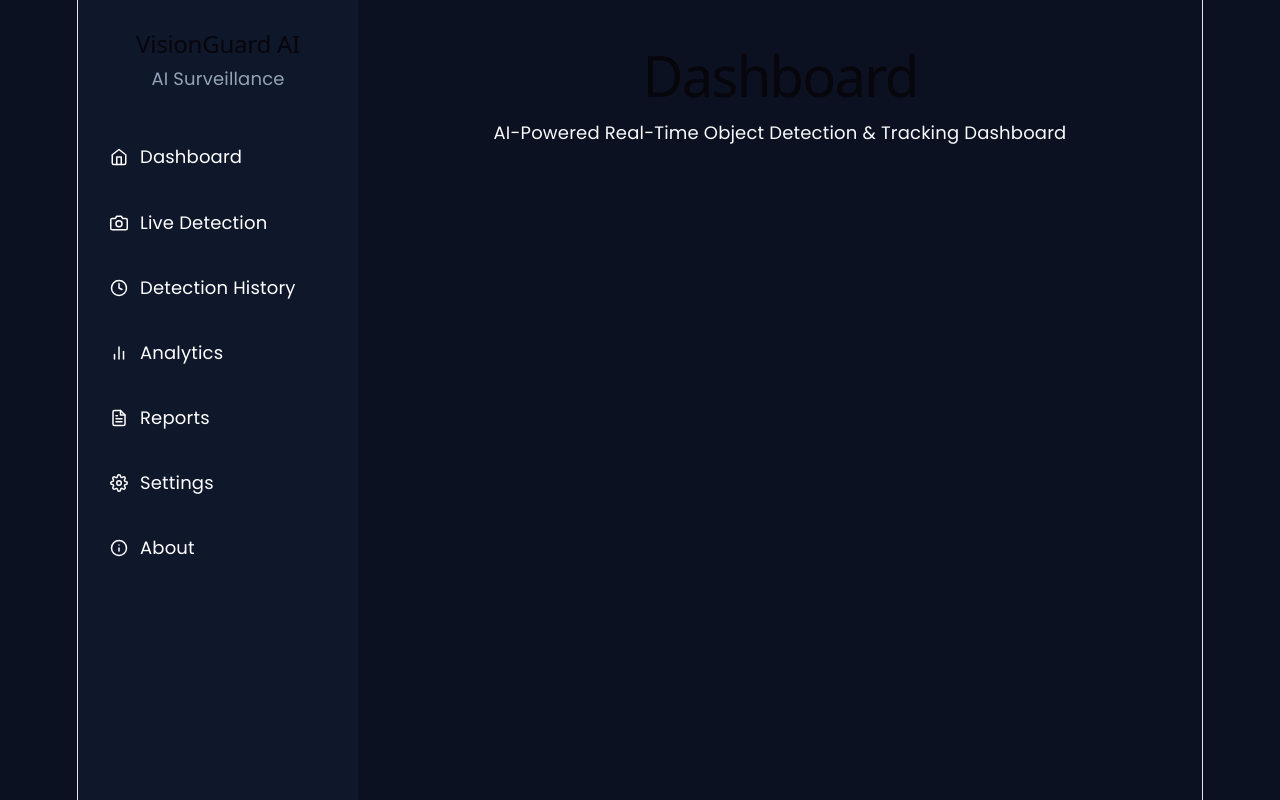
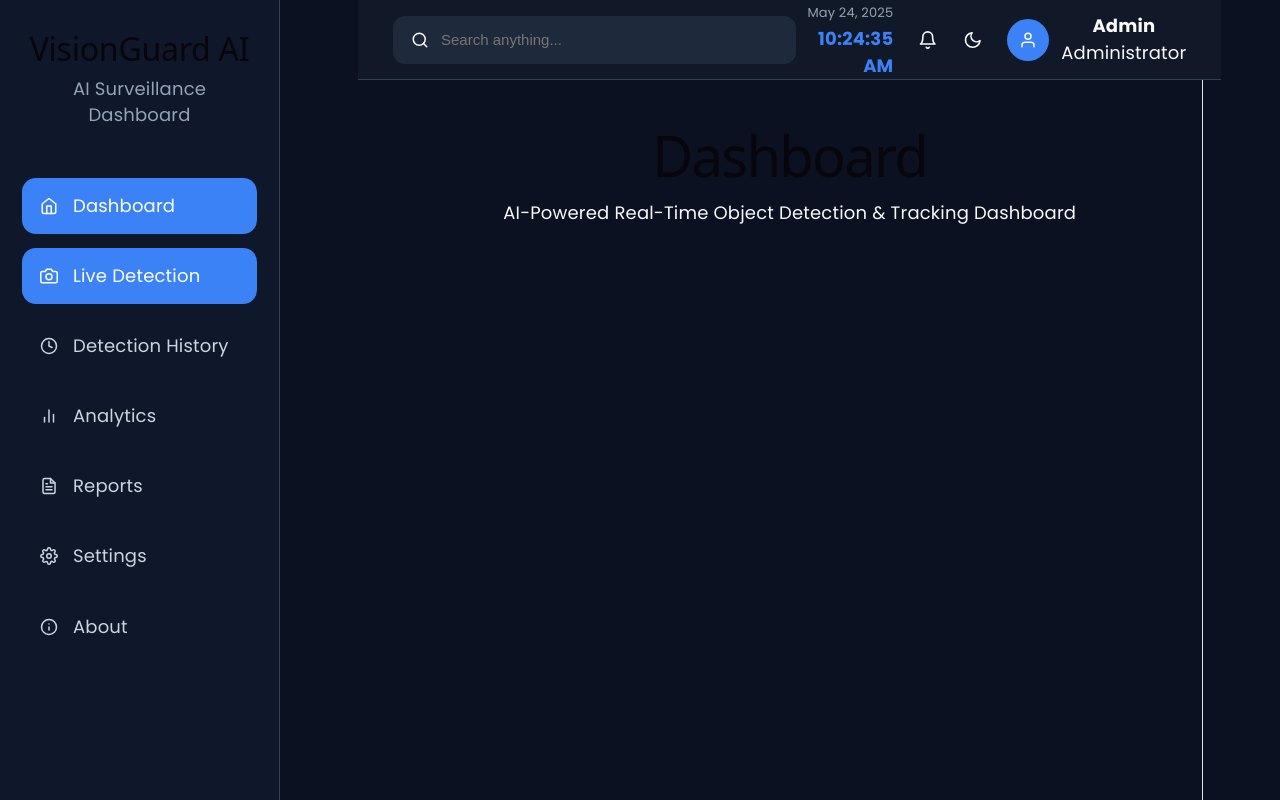
Before and after one commit to Soujana77/CodeAlpha_VisionGuard_AI, a React app in the folder frontend/: page / in a window 1280 px wide. Built offline with nearby package versions, Linux system fonts and the light colour scheme; the HTML template or start-up script is replaced by a standard one.

Commit message:
Create dashboard layout with sidebar and navbar

```diff
--- a/frontend/src/components/layout/MainLayout.jsx
+++ b/frontend/src/components/layout/MainLayout.jsx
@@ -1,13 +1,18 @@
 import Sidebar from "./Sidebar";
+import Navbar from "./Navbar";
 
 function MainLayout({ children }) {
   return (
-    <div style={{ display: "flex" }}>
+    <div className="app-layout">
       <Sidebar />
 
-      <main style={{ flex: 1, padding: "30px" }}>
-        {children}
-      </main>
+      <div className="main-section">
+        <Navbar />
+
+        <main className="page-content">
+          {children}
+        </main>
+      </div>
     </div>
   );
 }
--- /dev/null
+++ b/frontend/src/components/layout/Navbar.css
@@ -0,0 +1,114 @@
+.navbar{
+
+    height:80px;
+    background:#111827;
+
+    display:flex;
+    justify-content:space-between;
+    align-items:center;
+
+    padding:0 35px;
+
+    border-bottom:1px solid #334155;
+
+}
+
+.search-box{
+
+    width:420px;
+    height:48px;
+
+    background:#1E293B;
+
+    border-radius:12px;
+
+    display:flex;
+    align-items:center;
+
+    gap:12px;
+
+    padding:0 18px;
+
+}
+
+.search-box input{
+
+    flex:1;
+
+    background:transparent;
+
+    color:white;
+
+    font-size:15px;
+
+}
+
+.navbar-right{
+
+    display:flex;
+
+    align-items:center;
+
+    gap:25px;
+
+}
+
+.date-time{
+
+    display:flex;
+
+    flex-direction:column;
+
+    text-align:right;
+
+}
+
+.date-time span{
+
+    color:#94A3B8;
+
+    font-size:13px;
+
+}
+
+.date-time strong{
+
+    color:#3B82F6;
+
+}
+
+.nav-icon{
+
+    font-size:22px;
+
+    cursor:pointer;
+
+}
+
+.profile{
+
+    display:flex;
+
+    align-items:center;
+
+    gap:12px;
+
+}
+
+.avatar{
+
+    width:42px;
+
+    height:42px;
+
+    border-radius:50%;
+
+    background:#3B82F6;
+
+    display:flex;
+
+    justify-content:center;
+
+    align-items:center;
+
+}
--- /dev/null
+++ b/frontend/src/components/layout/Navbar.jsx
@@ -0,0 +1,50 @@
+import "./Navbar.css";
+import {
+  FiBell,
+  FiMoon,
+  FiSearch,
+  FiUser,
+} from "react-icons/fi";
+
+function Navbar() {
+  return (
+    <header className="navbar">
+
+      <div className="search-box">
+        <FiSearch />
+        <input
+          type="text"
+          placeholder="Search anything..."
+        />
+      </div>
+
+      <div className="navbar-right">
+
+        <div className="date-time">
+          <span>May 24, 2025</span>
+          <strong>10:24:35 AM</strong>
+        </div>
+
+        <FiBell className="nav-icon" />
+        <FiMoon className="nav-icon" />
+
+        <div className="profile">
+
+          <div className="avatar">
+            <FiUser />
+          </div>
+
+          <div>
+            <h4>Admin</h4>
+            <span>Administrator</span>
+          </div>
+
+        </div>
+
+      </div>
+
+    </header>
+  );
+}
+
+export default Navbar;
--- /dev/null
+++ b/frontend/src/components/layout/Sidebar.css
@@ -0,0 +1,79 @@
+.sidebar{
+
+    width:280px;
+    height:100vh;
+
+    position:fixed;
+
+    left:0;
+    top:0;
+
+    background:#0F172A;
+
+    padding:30px 22px;
+
+    border-right:1px solid #334155;
+
+}
+
+.logo{
+
+    margin-bottom:50px;
+
+}
+
+.logo h2{
+
+    font-size:32px;
+
+}
+
+.logo p{
+
+    color:#94A3B8;
+
+    margin-top:5px;
+
+}
+
+.sidebar nav{
+
+    display:flex;
+
+    flex-direction:column;
+
+    gap:14px;
+
+}
+
+.menu-item{
+
+    display:flex;
+
+    align-items:center;
+
+    gap:15px;
+
+    padding:15px 18px;
+
+    border-radius:14px;
+
+    color:#CBD5E1;
+
+    transition:.25s;
+
+}
+
+.menu-item:hover{
+
+    background:#1E293B;
+
+}
+
+.menu-item.active{
+
+    background:#3B82F6;
+
+    color:white;
+
+}
--- a/frontend/src/components/layout/Sidebar.jsx
+++ b/frontend/src/components/layout/Sidebar.jsx
@@ -9,54 +9,65 @@ import {
   FiInfo,
 } from "react-icons/fi";
 
+import "./Sidebar.css";
+
 const menuItems = [
-  { name: "Dashboard", path: "/", icon: <FiHome /> },
-  { name: "Live Detection", path: "/", icon: <FiCamera /> },
-  { name: "Detection History", path: "/history", icon: <FiClock /> },
-  { name: "Analytics", path: "/analytics", icon: <FiBarChart2 /> },
-  { name: "Reports", path: "/reports", icon: <FiFileText /> },
-  { name: "Settings", path: "/settings", icon: <FiSettings /> },
-  { name: "About", path: "/about", icon: <FiInfo /> },
+  {
+    name: "Dashboard",
+    path: "/",
+    icon: <FiHome />,
+  },
+  {
+    name: "Live Detection",
+    path: "/",
+    icon: <FiCamera />,
+  },
+  {
+    name: "Detection History",
+    path: "/history",
+    icon: <FiClock />,
+  },
+  {
+    name: "Analytics",
+    path: "/analytics",
+    icon: <FiBarChart2 />,
+  },
+  {
+    name: "Reports",
+    path: "/reports",
+    icon: <FiFileText />,
+  },
+  {
+    name: "Settings",
+    path: "/settings",
+    icon: <FiSettings />,
+  },
+  {
+    name: "About",
+    path: "/about",
+    icon: <FiInfo />,
+  },
 ];
 
 function Sidebar() {
   return (
-    <aside
-      style={{
-        width: "280px",
-        minHeight: "100vh",
-        background: "#0F172A",
-        padding: "30px 20px",
-      }}
-    >
-      <h2 style={{ marginBottom: "8px" }}>VisionGuard AI</h2>
-      <p style={{ color: "#94A3B8", marginBottom: "40px" }}>
-        AI Surveillance
-      </p>
+    <aside className="sidebar">
+      <div className="logo">
+        <h2>VisionGuard AI</h2>
+        <p>AI Surveillance Dashboard</p>
+      </div>
 
-      <nav
-        style={{
-          display: "flex",
-          flexDirection: "column",
-          gap: "15px",
-        }}
-      >
+      <nav>
         {menuItems.map((item) => (
           <NavLink
             key={item.name}
             to={item.path}
-            style={{
-              display: "flex",
-              alignItems: "center",
-              gap: "12px",
-              color: "white",
-              textDecoration: "none",
-              padding: "12px",
-              borderRadius: "10px",
-            }}
+            className={({ isActive }) =>
+              isActive ? "menu-item active" : "menu-item"
+            }
           >
             {item.icon}
-            {item.name}
+            <span>{item.name}</span>
           </NavLink>
         ))}
       </nav>
--- a/frontend/src/styles/global.css
+++ b/frontend/src/styles/global.css
@@ -122,3 +122,23 @@ select{
 ::-webkit-scrollbar-thumb:hover{
     background:var(--primary-hover);
 }
+
+.app-layout{
+
+    display:flex;
+
+}
+
+.main-section{
+
+    margin-left:280px;
+
+    width:100%;
+
+}
+
+.page-content{
+
+    padding:30px;
+
+}
```
